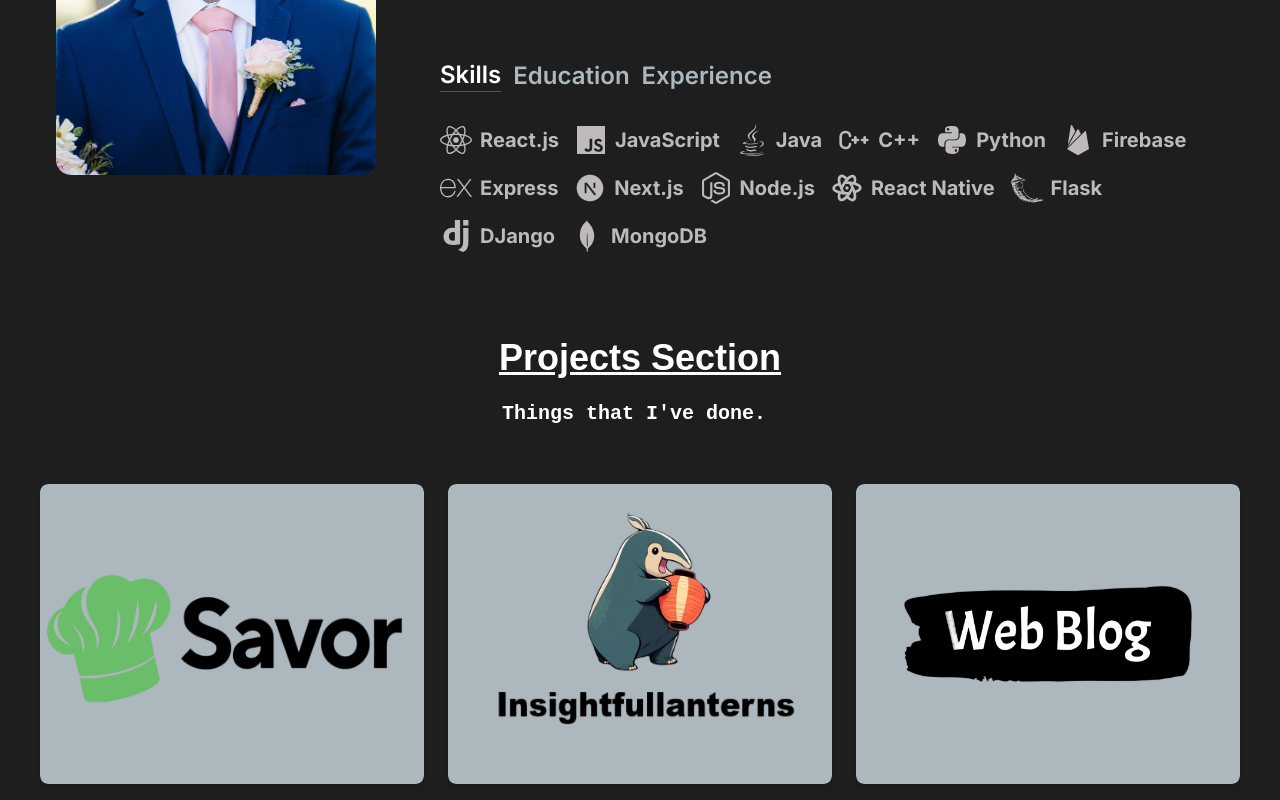
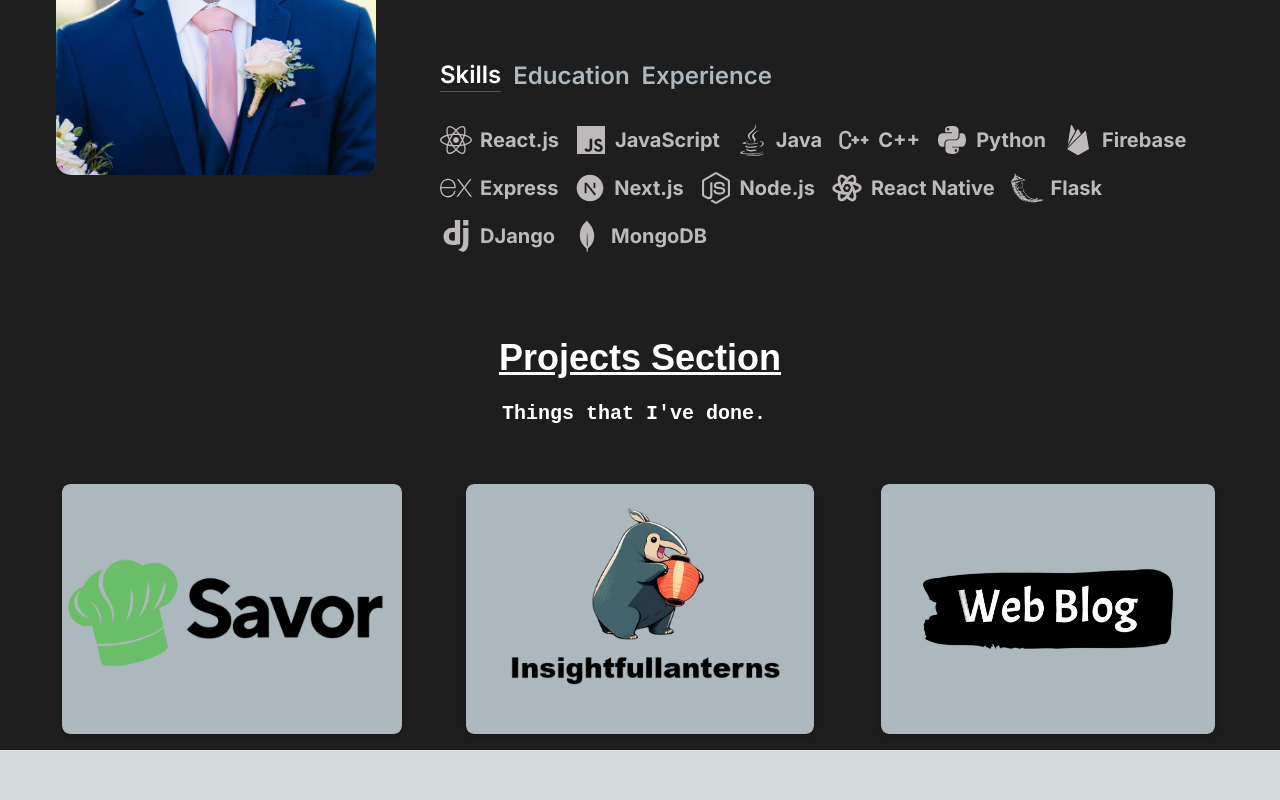
Before and after one commit to Kevin06x/Personal-Website, a Next.js app: page / in a window 1280 px wide. Shown: the part 960-1760 px from the top of the page. After the commit the page ends 1710 px from the top, so only its background shows below. Built offline with nearby package versions, Linux system fonts and the light colour scheme.

Commit message:
Image Height Fix

```diff
--- a/app/components/ProjectCards.jsx
+++ b/app/components/ProjectCards.jsx
@@ -91,7 +91,7 @@ const ProjectCards = () => {
           {ProjectsData.map(({ id, image, title, description, demo, repo }) => {
             return (
               <div key={id} className='text-white shadow-md rounded-lg overflow-hidden relative group'>
-                <img src={image} alt={title} className='w-full max-w-[400px] h-[300px] rounded-lg' />
+                <img src={image} alt={title} className='w-full max-w-[500px] lg:max-h-[250px] rounded-lg max-h-[300px]' />
                 <div className='absolute left-0 top-[-100%] text-white opacity-0 group-hover:opacity-100 group-hover:top-[0] p-4 w-full h-full bg-black/60 backdrop-blur-sm duration-500'>
                   <div className='space-y-4'>
                     <Slide cascade>
```
